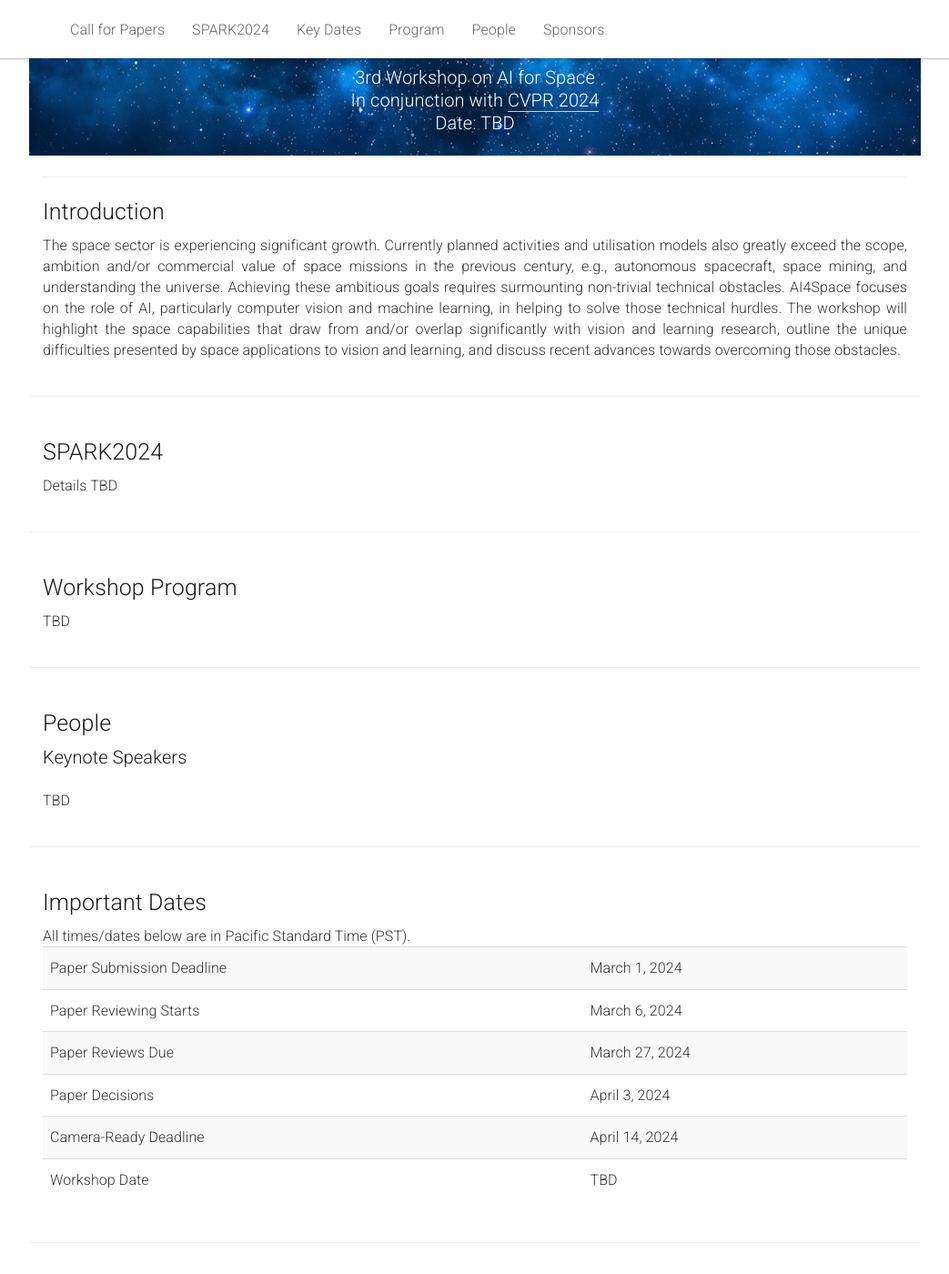
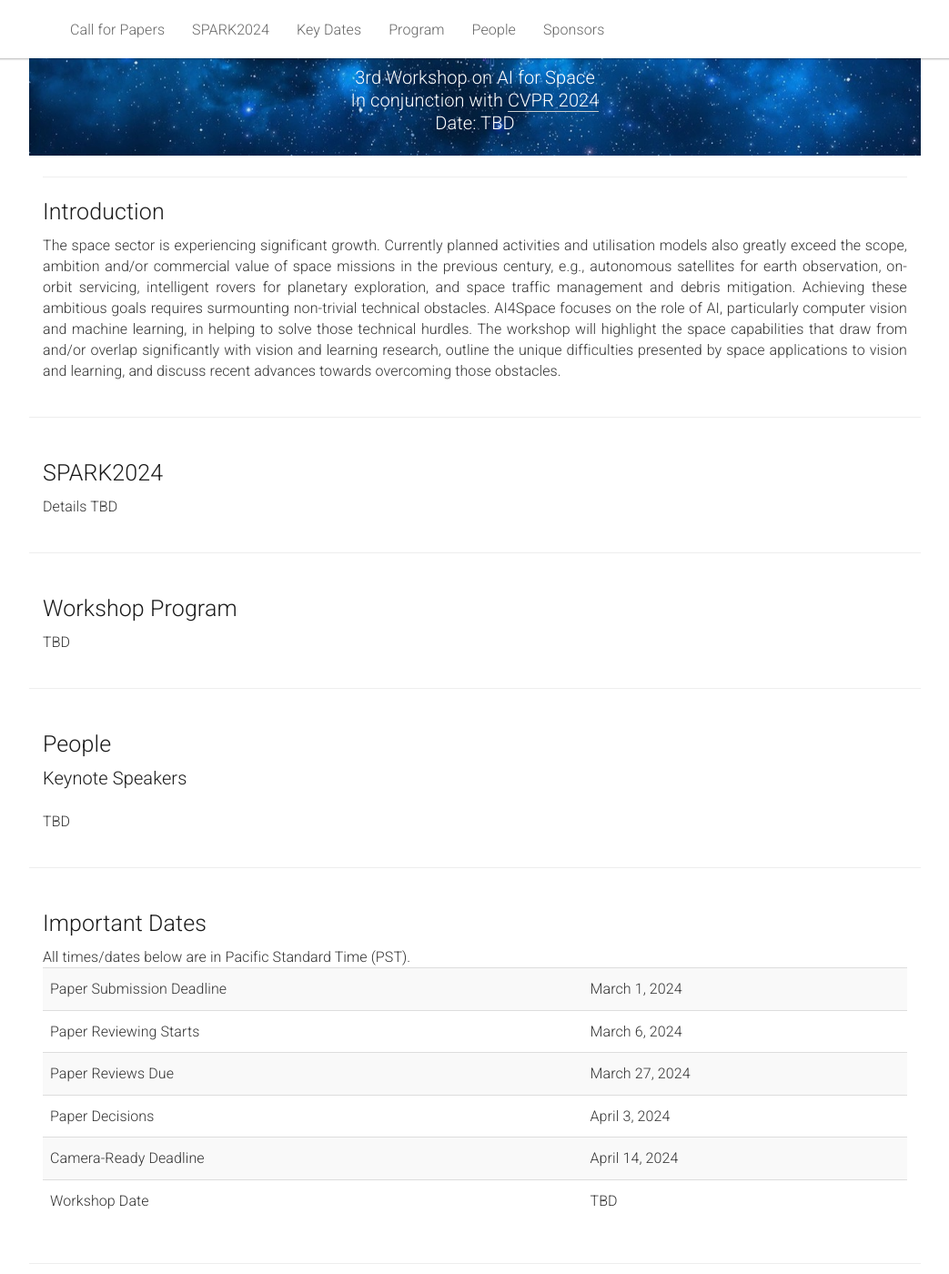
Before and after one commit to AIforSpace/2024, a Jekyll site: the page built from _pages/home.md, in a window 1280 px wide and 1400 px high, scrolled down 216 px. Shown: the whole window at 91% size, without its empty margins (118-1161 px from the left). Built offline with Jekyll 4.4.1, drawn with Linux system fonts in a browser that asks for light colours; some of the changed text lies outside the part shown.

Commit message:
Update home.md

```diff
--- a/_pages/home.md
+++ b/_pages/home.md
@@ -35,8 +35,7 @@ acknowledgements: ""
 </div>
 <div class="row">
   <div class="col-xs-12">
-        <p>
-            The space sector is experiencing significant growth. Currently planned activities and utilisation models also greatly exceed the scope, ambition and/or commercial value of space missions in the previous century, e.g., autonomous spacecraft, space mining, and understanding the universe. Achieving these ambitious goals requires surmounting non-trivial technical obstacles. AI4Space focuses on the role of AI, particularly computer vision and machine learning, in helping to solve those technical hurdles. The workshop will highlight the space capabilities that draw from and/or overlap significantly with vision and learning research, outline the unique difficulties presented by space applications to vision and learning, and discuss recent advances towards overcoming those obstacles.
+        <p>The space sector is experiencing significant growth. Currently planned activities and utilisation models also greatly exceed the scope, ambition and/or commercial value of space missions in the previous century, e.g., autonomous satellites for earth observation, on-orbit servicing, intelligent rovers for planetary exploration, and space traffic management and debris mitigation. Achieving these ambitious goals requires surmounting non-trivial technical obstacles. AI4Space focuses on the role of AI, particularly computer vision and machine learning, in helping to solve those technical hurdles. The workshop will highlight the space capabilities that draw from and/or overlap significantly with vision and learning research, outline the unique difficulties presented by space applications to vision and learning, and discuss recent advances towards overcoming those obstacles.
         </p>
   </div>
 </div>
@@ -151,7 +150,7 @@ acknowledgements: ""
 <div class="row">
   <div class="col-xs-12">
     <p>
-      We solicit papers for AI4Space. Papers will be reviewed and accepted papers will be published in the proceedings of CVPR 2024 Workshops. Authors of accepted papers will also be expected to present in person at the workshop, which will be co-located with <a href="https://cvpr.thecvf.com/Conferences/2024">CVPR 2024</a>.
+      We solicit papers for AI4Space. Papers will be reviewed and accepted papers will be published in the proceedings of CVPR 2024 Workshops. <b>Authors of accepted papers will also be expected to present in person at the workshop</b>, which will be co-located with <a href="https://cvpr.thecvf.com/Conferences/2024">CVPR 2024</a>.
       </p>
       <p>
       The general emphasis of AI4Space is vision and learning algorithms for autonomous space systems, which operate in the Earth’s orbital regions, cislunar orbit, planetary bodies (e.g., the moon, Mars and asteroids), and interplanetary space. Emphasis is also placed on novel sensors and processors for vision and learning in space, mitigating the challenges of the space environment towards vision and learning (e.g., radiation, extreme temperatures), and fundamental difficulties in vision and learning for space (e.g., lack of training data, unknown operating environments).
```
